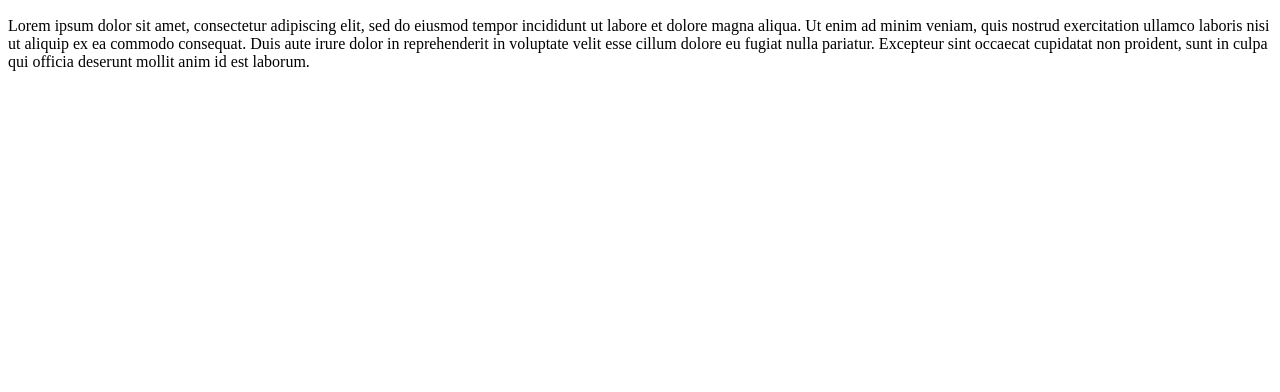
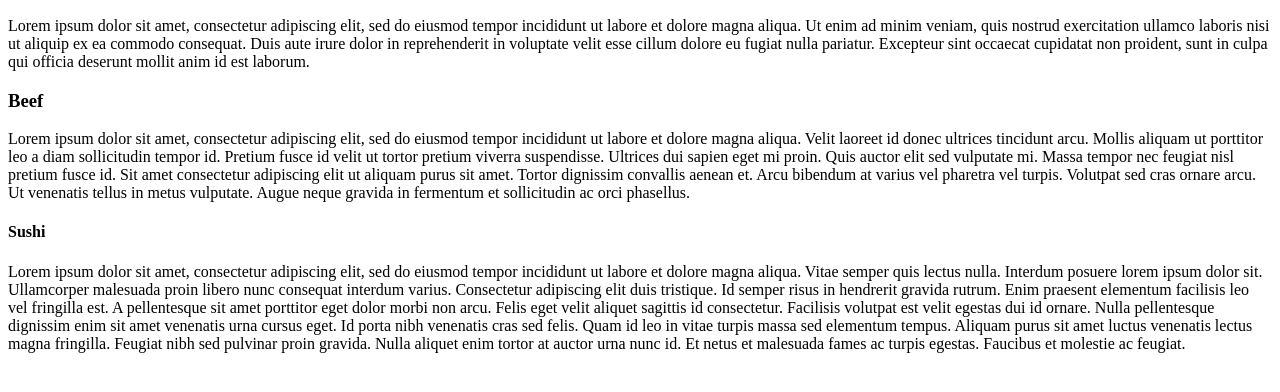
Before and after one commit to Josetrujillo2021/Coursera-test, a plain HTML site: page module2-solution/index.html in a window 1280 px wide. Shown: the part 110-502 px from the top of the page. Drawn offline with Linux system fonts and the light colour scheme.

Commit message:
Adding all paragraphs index.html
Se añadieron los 3 parrafos necesarios

```diff
--- a/module2-solution/index.html
+++ b/module2-solution/index.html
@@ -9,5 +9,16 @@
 Ut enim ad minim veniam, quis nostrud exercitation ullamco laboris nisi ut aliquip ex ea commodo consequat. Duis aute irure dolor in reprehenderit
 in voluptate velit esse cillum dolore eu fugiat nulla pariatur. Excepteur sint occaecat cupidatat non proident, sunt in culpa qui officia deserunt
 mollit anim id est laborum.</p></div>
+<div><h3> Beef</h3><p>Lorem ipsum dolor sit amet, consectetur adipiscing elit, sed do eiusmod tempor incididunt ut labore et dolore magna aliqua. Velit laoreet id donec ultrices tincidunt arcu.
+Mollis aliquam ut porttitor leo a diam sollicitudin tempor id. Pretium fusce id velit ut tortor pretium viverra suspendisse. Ultrices dui sapien eget mi proin. Quis auctor elit sed vulputate mi.
+Massa tempor nec feugiat nisl pretium fusce id. Sit amet consectetur adipiscing elit ut aliquam purus sit amet. Tortor dignissim convallis aenean et. Arcu bibendum at varius vel pharetra vel turpis.
+Volutpat sed cras ornare arcu. Ut venenatis tellus in metus vulputate. Augue neque gravida in fermentum et sollicitudin ac orci phasellus.</p></div>
+<div><h4> Sushi</h4><p>Lorem ipsum dolor sit amet, consectetur adipiscing elit, sed do eiusmod tempor incididunt ut labore et dolore magna aliqua. Vitae semper
+quis lectus nulla. Interdum posuere lorem ipsum dolor sit. Ullamcorper malesuada proin libero nunc consequat interdum varius. Consectetur adipiscing elit duis
+tristique. Id semper risus in hendrerit gravida rutrum. Enim praesent elementum facilisis leo vel fringilla est. A pellentesque sit amet porttitor eget dolor
+morbi non arcu. Felis eget velit aliquet sagittis id consectetur. Facilisis volutpat est velit egestas dui id ornare. Nulla pellentesque dignissim enim sit amet
+venenatis urna cursus eget. Id porta nibh venenatis cras sed felis. Quam id leo in vitae turpis massa sed elementum tempus. Aliquam purus sit amet luctus venenatis
+lectus magna fringilla. Feugiat nibh sed pulvinar proin gravida. Nulla aliquet enim tortor at auctor urna nunc id. Et netus et malesuada fames ac turpis egestas.
+Faucibus et molestie ac feugiat.</p></div>
 </body>
 </html>
```
